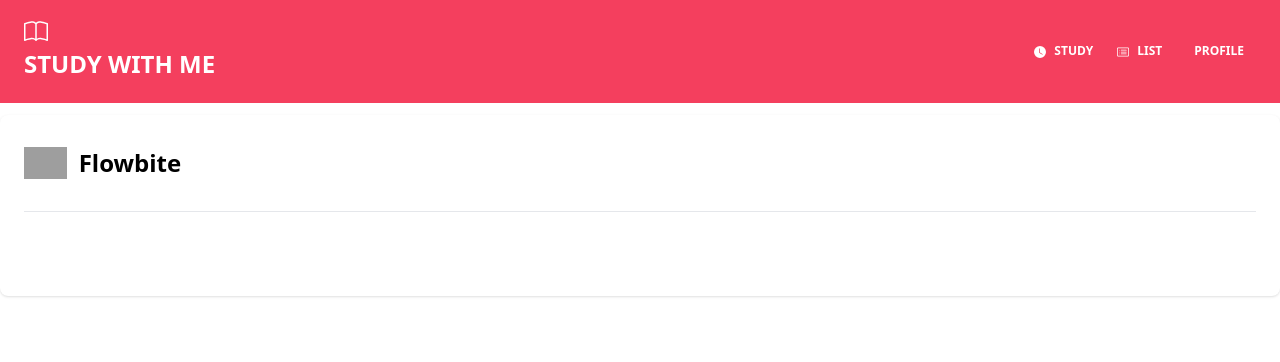
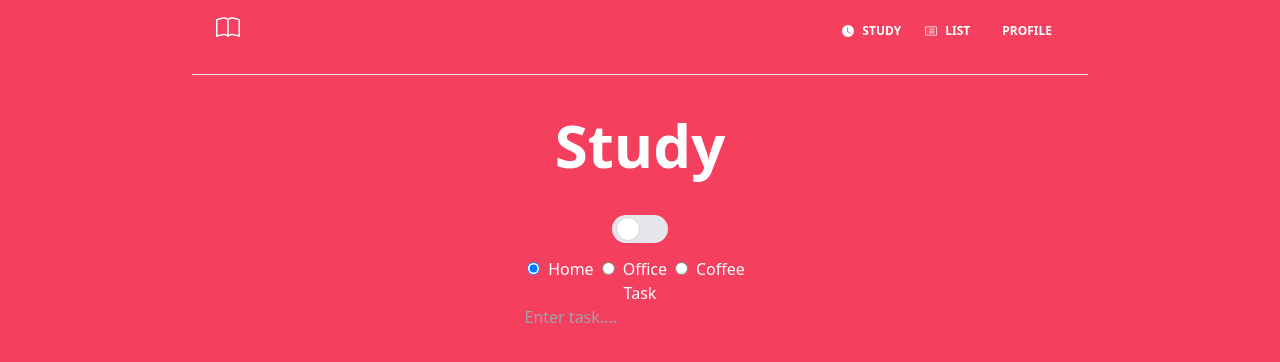
Before and after one commit to nstanw/FE-anst, a React (Create React App) app: page / in a window 1280 px wide. Shown: the top 362 px of the page. Built offline with nearby package versions, Linux system fonts and the light colour scheme; grey boxes are pictures that could not be loaded.

Commit message:
set ban dau

```diff
--- a/package.json
+++ b/package.json
@@ -3,12 +3,14 @@
   "version": "0.1.0",
   "private": true,
   "dependencies": {
+    "@popperjs/core": "2.9.1",
     "@testing-library/jest-dom": "^5.16.5",
     "@testing-library/react": "^13.4.0",
     "@testing-library/user-event": "^13.5.0",
     "react": "^18.2.0",
     "react-dom": "^18.2.0",
     "react-icons": "^4.4.0",
+    "react-router-dom": "^6.3.0",
     "react-scripts": "5.0.1",
     "web-vitals": "^2.1.4"
   },
--- a/src/App.css
+++ b/src/App.css
@@ -1,38 +1,5 @@
-.App {
-  text-align: center;
+body{
+  background-color:rgb(244 63 94);
+  width: 70%;
+  margin: auto;
 }
-
-.App-logo {
-  height: 40vmin;
-  pointer-events: none;
-}
-
-@media (prefers-reduced-motion: no-preference) {
-  .App-logo {
-    animation: App-logo-spin infinite 20s linear;
-  }
-}
-
-.App-header {
-  background-color: #282c34;
-  min-height: 100vh;
-  display: flex;
-  flex-direction: column;
-  align-items: center;
-  justify-content: center;
-  font-size: calc(10px + 2vmin);
-  color: white;
-}
-
-.App-link {
-  color: #61dafb;
-}
-
-@keyframes App-logo-spin {
-  from {
-    transform: rotate(0deg);
-  }
-  to {
-    transform: rotate(360deg);
-  }
-}
--- a/src/App.js
+++ b/src/App.js
@@ -1,12 +1,22 @@
 import Header from "../src/components/Header";
-import './App.css';
+import "./App.css";
 import Footer from "./components/Footer";
+import Study from "./components/Study";
+import { BrowserRouter, Routes, Route } from "react-router-dom";
 
 function App() {
   return (
     <div className="App">
-      <Header/>
-      <Footer/>
+      <BrowserRouter>
+        <Header />
+        <Routes>
+          <Route path="/" element={<Study />} />
+          <Route path="/list" element={<Study />} />
+          <Route path="/profile" element={<Study />} />
+          <Route path="*" element={<h1>404</h1>} />
+        </Routes>
+        {/* <Footer/> */}
+      </BrowserRouter>
     </div>
   );
 }
--- a/src/components/Footer.jsx
+++ b/src/components/Footer.jsx
@@ -1,34 +1,55 @@
-
-export default function (){
+export default function Footer() {
   return (
     <>
-
-<footer class="p-4 bg-white rounded-lg shadow md:px-6 md:py-8 dark:bg-rose-500">
-    <div class="sm:flex sm:items-center sm:justify-between">
-        <a href="https://flowbite.com/" class="flex items-center mb-4 sm:mb-0">
-            <img src="https://flowbite.com/docs/images/logo.svg" class="mr-3 h-8" alt="Flowbite Logo"/>
-            <span class="self-center text-2xl font-semibold whitespace-nowrap dark:text-white">Flowbite</span>
+      <footer className="p-4 bg-white rounded-lg shadow md:px-6 md:py-8 dark:bg-rose-500">
+        <div className="sm:flex sm:items-center sm:justify-between">
+          <a
+            href="https://flowbite.com/"
+            className="flex items-center mb-4 sm:mb-0"
+          >
+            <img
+              src="https://flowbite.com/docs/images/logo.svg"
+              className="mr-3 h-8"
+              alt="Flowbite Logo"
+            />
+            <span className="self-center text-xl font-semibold whitespace-nowrap dark:text-white">
+              Study With Me
+            </span>
           </a>
-        <ul class="flex flex-wrap items-center mb-6 text-sm text-white sm:mb-0 dark:text-white">
+          <ul className="flex flex-wrap items-center mb-6 text-sm text-white sm:mb-0 dark:text-white">
             <li>
-                <a href="#" class="mr-4 hover:underline md:mr-6 ">About</a>
+              <a href="#" className="mr-4 hover:underline md:mr-6 ">
+                About
+              </a>
             </li>
             <li>
-                <a href="#" class="mr-4 hover:underline md:mr-6">Privacy Policy</a>
+              <a href="#" className="mr-4 hover:underline md:mr-6">
+                Privacy Policy
+              </a>
             </li>
             <li>
-                <a href="#" class="mr-4 hover:underline md:mr-6 ">Licensing</a>
+              <a href="#" className="mr-4 hover:underline md:mr-6 ">
+                Licensing
+              </a>
             </li>
             <li>
-                <a href="#" class="hover:underline">Contact</a>
+              <a href="#" className="hover:underline">
+                Contact
+              </a>
             </li>
           </ul>
         </div>
-    <hr class="my-6 border-gray-200 sm:mx-auto dark:border-gray-700 lg:my-8"/>
-    <span class="block text-sm text-white sm:text-center dark:text-white">© 2022 <a href="https://flowbite.com/" class="hover:underline">GitHub</a>. Coding by: Ngô Sỹ Tuấn Anh
+        <hr className="my-6 border-gray-200 sm:mx-auto dark:border-gray-700 lg:my-8" />
+        <span className="block text-sm text-white sm:text-center dark:text-white">
+          © 2022{" "}
+          <a href="https://flowbite.com/" className="hover:underline">
+            GitHub.
+          </a>
+        </span>
+        <span className="block text-sm text-white sm:text-center dark:text-white">
+          Coding by: Ngô Sỹ Tuấn Anh
         </span>
       </footer>
-
     </>
-    )
+  );
 }
--- a/src/components/Header.jsx
+++ b/src/components/Header.jsx
@@ -4,20 +4,21 @@ import { BsFillClockFill } from "react-icons/bs";
 import { BsCardList } from "react-icons/bs";
 import { AiOutlineMenu } from "react-icons/ai";
 import { FcAlarmClock } from "react-icons/fc";
+import { Link } from "react-router-dom";
 
 export default function Navbar({ fixed }) {
   const [navbarOpen, setNavbarOpen] = React.useState(false);
   return (
     <>
-      <nav className="relative flex flex-wrap items-center justify-between px-2 py-3 bg-rose-500 mb-3">
+      <nav className="relative flex flex-wrap items-center justify-between px-2 py-2 bg-rose-500 mb-3">
         <div className="container px-4 mx-auto flex flex-wrap items-center justify-between">
           <div className="w-full relative flex justify-between lg:w-auto lg:static lg:block lg:justify-start">
-            <a
+            <Link
               className="text-2xl font-bold leading-relaxed inline-block mr-4 py-2 whitespace-nowrap uppercase text-white"
-              href="#pablo"
+              to="/"
             >
-              <BsBook /> Study With Me
-            </a>
+              <BsBook />
+            </Link>
             <button
               className="text-white cursor-pointer text-xl leading-none px-3 py-1 border border-solid border-transparent rounded bg-transparent block lg:hidden outline-none focus:outline-none"
               type="button"
@@ -35,38 +36,39 @@ export default function Navbar({ fixed }) {
           >
             <ul className="flex flex-col lg:flex-row list-none lg:ml-auto">
               <li className="nav-item">
-                <a
+                <Link
                   className="px-3 py-2 flex items-center text-xs uppercase font-bold leading-snug text-white hover:opacity-75"
-                  href="#pablo"
+                  to="/"
+                >
+                  <i className=" text-lg leading-lg text-white opacity-75"></i>
+                  <BsFillClockFill />
+                  <span className="ml-2">study</span>
+                </Link>
+              </li>
+              <li className="nav-item">
+                <Link
+                  className="px-3 py-2 flex items-center text-xs uppercase font-bold leading-snug text-white hover:opacity-75"
+                  to="/list"
                 >
                   <i className="fab fa-facebook-square text-lg leading-lg text-white opacity-75"></i>
-                  <BsFillClockFill />
-                  <span className="ml-2">study</span>
-                </a>
+                  <BsCardList />
+                  <span className="ml-2">list</span>
+                </Link>
               </li>
               <li className="nav-item">
-                <a
+                <Link
                   className="px-3 py-2 flex items-center text-xs uppercase font-bold leading-snug text-white hover:opacity-75"
-                  href="#pablo"
-                >
-                  <i className="fab fa-twitter text-lg leading-lg text-white opacity-75"></i>
-                  <BsCardList />
-                  <span className="ml-2">list</span>
-                </a>
-              </li>
-              <li className="nav-item">
-                <a
-                  className="px-3 py-2 flex items-center text-xs uppercase font-bold leading-snug text-white hover:opacity-75"
-                  href="#pablo"
+                  to="/Profile"
                 >
                   <i className="fab fa-pinterest text-lg leading-lg text-white opacity-75"></i>
                   <span className="ml-2">Profile</span>
-                </a>
+                </Link>
               </li>
             </ul>
           </div>
         </div>
       </nav>
+      <hr />
     </>
   );
 }
--- /dev/null
+++ b/src/components/Study.jsx
@@ -0,0 +1,60 @@
+export default function () {
+  const StudyAndMode = () => {
+    return (
+      <>
+        {/* study and mode */}
+        <div className="text-center">
+          <h1 className=" py-10 font-extrabold text-6xl bg-clip-text text-white">
+            Study
+          </h1>
+          <div>
+            <label
+              htmlFor="large-toggle"
+              className="inline-flex relative items-center cursor-pointer"
+            >
+              <input
+                type="checkbox"
+                value=""
+                id="large-toggle"
+                // checked
+                className="sr-only peer"
+              />
+              <div className="w-14 h-7 bg-gray-200 peer-focus:outline-none peer-focus:ring-4 peer-focus:ring-blue-300 dark:peer-focus:ring-blue-800 rounded-full peer dark:bg-gray-700 peer-checked:after:translate-x-full peer-checked:after:border-white after:content-[''] after:absolute after:top-0.5 after:left-[4px] after:bg-white after:border-gray-300 after:border after:rounded-full after:h-6 after:w-6 after:transition-all dark:border-gray-600 peer-checked:bg-blue-600"></div>
+            </label>
+          </div>
+        </div>
+      </>
+    );
+  };
+
+  return (
+    <>
+      <StudyAndMode />
+      <form className="px-2 py-2 text-white text-center">
+        <input type="radio" name="bio" id="home" defaultChecked />
+        <label className="px-2 text-white" htmlFor="home">
+          Home
+        </label>
+        <input type="radio" name="bio" id="Office" />
+        <label className="px-2 text-white" htmlFor="Office">
+          Office
+        </label>
+        <input type="radio" name="bio" id="coffe" />
+        <label className="px-2 text-white" htmlFor="coffe">
+          Coffee
+        </label>
+        <br />
+        <label className="px-2 text-white text-right" htmlFor="task">
+          Task
+        </label>
+        <br />
+        <input
+          className="bg-rose-500 text-white"
+          type="text"
+          placeholder="Enter task...."
+        />
+        <br />
+      </form>
+    </>
+  );
+}
--- /dev/null
+++ b/src/components/Toggle/Index.js
@@ -0,0 +1,10 @@
+import  React from "react";
+import "./style.css";
+
+export default function Toogle() {
+return(
+    <div className="toogle">
+
+    </div>
+)
+}
--- /dev/null
+++ b/src/components/Toggle/style.css
@@ -0,0 +1,6 @@
+.toogle {
+    height: 100px;
+    width: 200px;
+    border-radius: 50px;
+    margin: auto;
+}
```
Also changed, not shown: 1 other file (tests, documents, lock files or other folders). Lines whose indentation alone changed are shown as unchanged.
